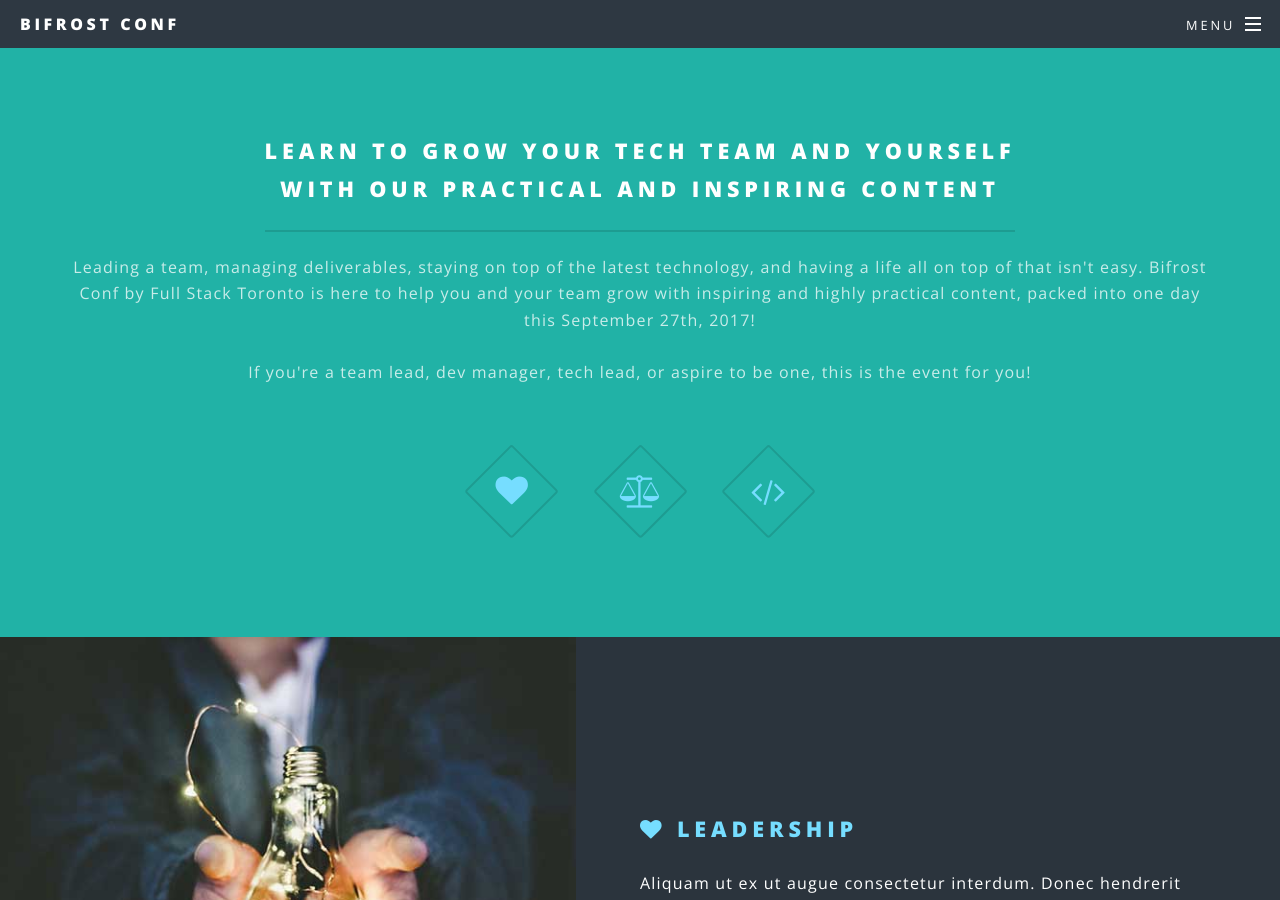
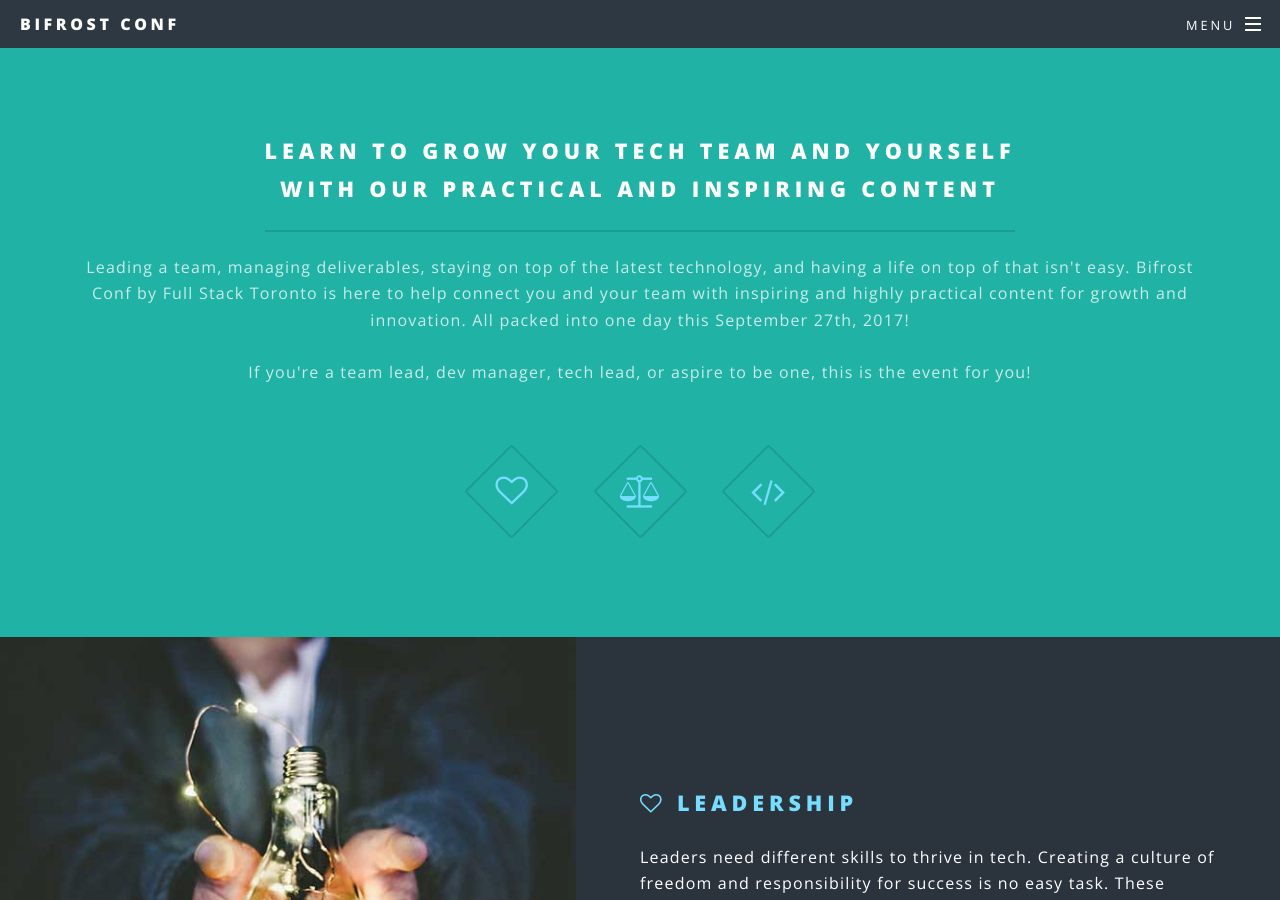
Before and after one commit to fullstackto/bifrost, a Jekyll site: the page built from index.html, in a window 1280 px wide and 900 px high, scrolled down 864 px. Built offline with Jekyll 4.4.1, drawn with Linux system fonts in a browser that asks for light colours; some of the changed text lies outside the part shown.

Commit message:
Content model

```diff
--- a/_sass/libs/_vars.scss
+++ b/_sass/libs/_vars.scss
@@ -7,7 +7,7 @@
 // Misc.
 	$misc: (
 		max-spotlights:		10,
-		max-features:		10,
+		max-features:		13,
 		z-index-base:		10000
 	);
 
--- a/css/main.scss
+++ b/css/main.scss
@@ -898,7 +898,7 @@
 			display: block;
 			position: relative;
 			text-align: left;
-			width: 50%;
+			width: 100%;
 
 			@for $i from 1 through _misc(max-features) {
 				$j: 0.035 * $i;
--- a/index.html
+++ b/index.html
@@ -23,10 +23,10 @@
 								<h2>Learn to grow your tech team and yourself<br />
 								with our practical and inspiring content</h2>
 								<p>Leading a team, managing deliverables, staying on top of the latest technology, and having a life
-								all on top of that isn't easy. Bifrost Conf by Full Stack Toronto is here to help you and your team grow with inspiring and highly practical content, packed into one day this September 27th, 2017! <br /><br />If you're a team lead, dev manager, tech lead, or aspire to be one, this is the event for you!</p>
+								 on top of that isn't easy. Bifrost Conf by Full Stack Toronto is here to help connect you and your team with inspiring and highly practical content for growth and innovation. All packed into one day this September 27th, 2017! <br /><br />If you're a team lead, dev manager, tech lead, or aspire to be one, this is the event for you!</p>
 							</header>
 							<ul class="icons major">
-								<li><span class="icon fa-heart major style3"><span class="label">People</span></span></li>
+								<li><span class="icon fa-heart-o major style3"><span class="label">People</span></span></li>
 								<li><span class="icon fa-balance-scale major style3"><span class="label">Empathy</span></span></li>
 								<li><span class="icon fa-code major style3"><span class="label">Technology</span></span></li>
 							</ul>
@@ -37,20 +37,20 @@
 					<section id="two" class="wrapper alt style2">
 						<section class="spotlight">
 							<div class="image"><img src="images/pic01.jpg" alt="" /></div><div class="content">
-								<h2><span class="icon fa-heart style3"> Leadership</h2>
-								<p>Aliquam ut ex ut augue consectetur interdum. Donec hendrerit imperdiet. Mauris eleifend fringilla nullam aenean mi ligula.</p>
+								<h2><span class="icon fa-heart-o style3"> Leadership</h2>
+								<p>Leaders need different skills to thrive in tech. Creating a culture of freedom and responsibility for success is no easy task. These sessions will equip you with the cross-functional skills and strategic vision to drive change, innovation, and future growth.</p>
 							</div>
 						</section>
 						<section class="spotlight">
 							<div class="image"><img src="images/pic02.jpg" alt="" /></div><div class="content">
 								<h2><span class="icon fa-balance-scale style3">Management</h2>
-								<p>Aliquam ut ex ut augue consectetur interdum. Donec hendrerit imperdiet. Mauris eleifend fringilla nullam aenean mi ligula.</p>
+								<p>Managing deliverables for technical projects requires always being aware of the many moving parts. These sessions will help you with process improvement, resourcing, recruiting, scoping and budgeting, and many of the other skills required to manage deliverables on time and on budget.</p>
 							</div>
 						</section>
 						<section class="spotlight">
 							<div class="image"><img src="images/pic03.jpg" alt="" /></div><div class="content">
 								<h2><span class="icon fa-code style3">Professional Development</h2>
-								<p>Aliquam ut ex ut augue consectetur interdum. Donec hendrerit imperdiet. Mauris eleifend fringilla nullam aenean mi ligula.</p>
+								<p>Professional Development is key to keeping you, your company, and your staff's competitive advantage. These sessions will show you how to keep yourself and everyone else innovating while still increasing the bottom line and keeping culture.</p>
 							</div>
 						</section>
 					</section>
@@ -60,48 +60,76 @@
 						<div class="inner">
 							<header class="major">
 								<h2>Schedule</h2>
-								<p>Aliquam ut ex ut augue consectetur interdum. Donec amet imperdiet eleifend<br />
-								fringilla tincidunt. Nullam dui leo Aenean mi ligula, rhoncus ullamcorper.</p>
+								<p>We're excited to bring you amazing content to help you grow. Bifrost conf will run with a single sessions room alternating the type of content we present while also giving you ample time to meet other leaders just like you and learn from them too!</p>
+								<p>The schedule is not fully set yet so please check back often, if you would like to speak please let us know!</p>
 							</header>
 							<ul class="features">
 								<li class="icon fa-paper-plane-o">
-									<h3>Arcu accumsan</h3>
+									<h3>Opening Keynote</h3>
+									<p>TBA</p>
+								</li>
+								<li class="icon fa-heart-o">
+									<h3>Leadership Talk</h3>
+									<p>TBA</p>
+								</li>
+								<li class="icon fa-balance-scale">
+									<h3>Management Talk</h3>
+									<p>TBA</p>
+								</li>
+								<li class="icon fa-code">
+									<h3>Professional Development Talk</h3>
+									<p>TBA</p>
+								</li>
+								<li class="icon fa-refresh">
+									<h3>Lunch Break</h3>
+									<p>A boxed lunch will be provided by us for you to eat picnic style inside or out. Let us know of dietary restrictions on your registration.</p>
+								</li>
+								<li class="icon fa-heart-o">
+									<h3>Leadership Talk</h3>
 									<p>Augue consectetur sed interdum imperdiet et ipsum. Mauris lorem tincidunt nullam amet leo Aenean ligula consequat consequat.</p>
 								</li>
-								<li class="icon fa-laptop">
-									<h3>Ac Augue Eget</h3>
+								<li class="icon fa-balance-scale">
+									<h3>Management Talk</h3>
+									<p>TBA</p>
+								</li>
+								<li class="icon fa-code">
+									<h3>Professional Development Talk</h3>
+									<p>TBA</p>
+								</li>
+								<li class="icon fa-coffee">
+									<h3>Break</h3>
+									<p>Time for your afternoon pick-me-up!</p>
+								</li>
+								<li class="icon fa-heart-o">
+									<h3>Leadership Talk</h3>
 									<p>Augue consectetur sed interdum imperdiet et ipsum. Mauris lorem tincidunt nullam amet leo Aenean ligula consequat consequat.</p>
 								</li>
+								<li class="icon fa-balance-scale">
+									<h3>Management Talk</h3>
+									<p>TBA</p>
+								</li>
 								<li class="icon fa-code">
-									<h3>Mus Scelerisque</h3>
-									<p>Augue consectetur sed interdum imperdiet et ipsum. Mauris lorem tincidunt nullam amet leo Aenean ligula consequat consequat.</p>
+									<h3>Professional Development Talk</h3>
+									<p>TBA</p>
 								</li>
-								<li class="icon fa-headphones">
-									<h3>Mauris Imperdiet</h3>
-									<p>Augue consectetur sed interdum imperdiet et ipsum. Mauris lorem tincidunt nullam amet leo Aenean ligula consequat consequat.</p>
-								</li>
-								<li class="icon fa-heart-o">
-									<h3>Aenean Primis</h3>
-									<p>Augue consectetur sed interdum imperdiet et ipsum. Mauris lorem tincidunt nullam amet leo Aenean ligula consequat consequat.</p>
-								</li>
-								<li class="icon fa-flag-o">
-									<h3>Tortor Ut</h3>
-									<p>Augue consectetur sed interdum imperdiet et ipsum. Mauris lorem tincidunt nullam amet leo Aenean ligula consequat consequat.</p>
+								<li class="icon fa-beer">
+									<h3>Networking Reception</h3>
+									<p>A party for you to recall the day's learnings with your new found friends, and time to make new ones!</p>
 								</li>
 							</ul>
 						</div>
 					</section>
 
 				<!-- CTA -->
-					<section id="cta" class="wrapper style4">
+					<section id="cta" class="wrapper style1">
 						<div class="inner">
 							<header>
-								<h2>Arcue ut vel commodo</h2>
-								<p>Aliquam ut ex ut augue consectetur interdum endrerit imperdiet amet eleifend fringilla.</p>
+								<h2>Register Now for $299!</h2>
+								<p>Bifrost conf is a program of Full Stack Toronto a non-profit dedicated to professional development in tech, because of this we run on a cost recovery and rely on non-invasive sponsorships to put on our events to keep them cost effective for you!</p>
 							</header>
 							<ul class="actions vertical">
-								<li><a href="#" class="button fit special">Activate</a></li>
-								<li><a href="#" class="button fit">Learn More</a></li>
+								<li><a href="#" class="button fit special">Register</a></li>
+								<li><a href="#" class="button fit">More Info</a></li>
 							</ul>
 						</div>
 					</section>
```
